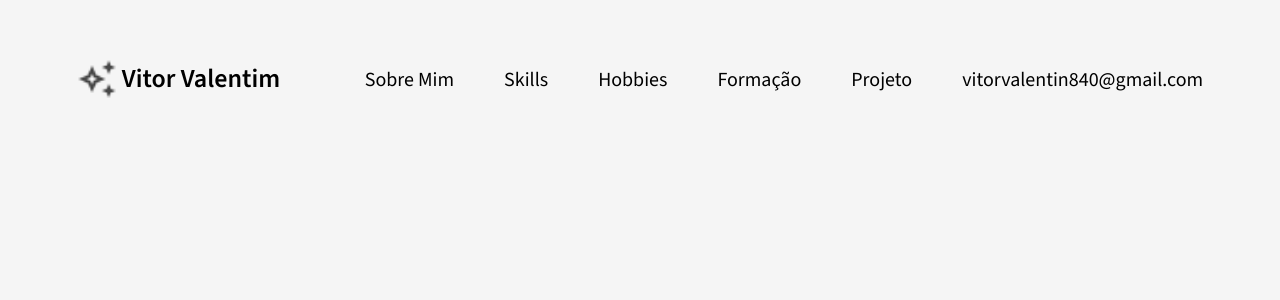
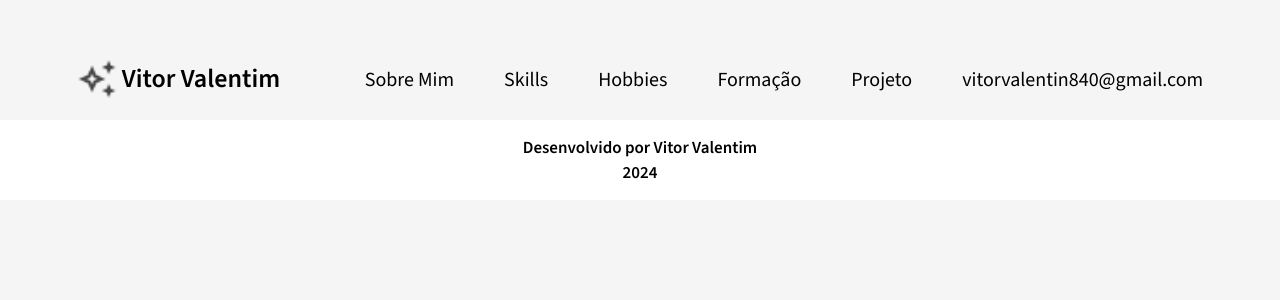
Before and after one commit to VitorValentimSilva/MeuPortfolio, a React (Vite) app: page / in a window 1280 px wide. Shown: the top 300 px of the page. Built offline with nearby package versions, Linux system fonts and the light colour scheme.

Commit message:
Finalizei o Rodape

```diff
--- /dev/null
+++ b/src/components/Rodape/index.tsx
@@ -0,0 +1,29 @@
+import styled from "styled-components"
+
+const FooterEstilizado = styled.footer`
+  display: flex;
+  align-items: center;
+  justify-content: center;
+  flex-direction: column;
+  gap: 5px;
+  padding: 1.4%;
+  background-color: #FFF;
+
+  p{
+    font-size: 17px;
+    font-weight: 600;
+    color: black;
+    margin: 0;
+  }
+`
+
+const Rodape = () => {
+  return(
+    <FooterEstilizado>
+      <p>Desenvolvido por Vitor Valentim</p>
+      <p>2024</p>
+    </FooterEstilizado>
+  )
+}
+
+export default Rodape
--- a/src/pages/Inicio/index.tsx
+++ b/src/pages/Inicio/index.tsx
@@ -1,8 +1,14 @@
+import styled from "styled-components"
 
+const MainEstilizado = styled.main`
+
+`
 
 const Inicio = () => {
   return(
-    <></>
+    <MainEstilizado>
+
+    </MainEstilizado>
   )
 }
 
--- a/src/pages/PaginaBase/index.tsx
+++ b/src/pages/PaginaBase/index.tsx
@@ -1,6 +1,7 @@
 import { Outlet } from "react-router-dom"
 import Cabecalho from "../../components/Cabecalho"
 import EstilosGlobais from "../../components/EstilosGlobais"
+import Rodape from "../../components/Rodape"
 
 const PaginaBase = () => {
   return(
@@ -8,6 +9,7 @@ const PaginaBase = () => {
       <EstilosGlobais />
       <Cabecalho />
       <Outlet />
+      <Rodape />
     </>
   )
 }
```
